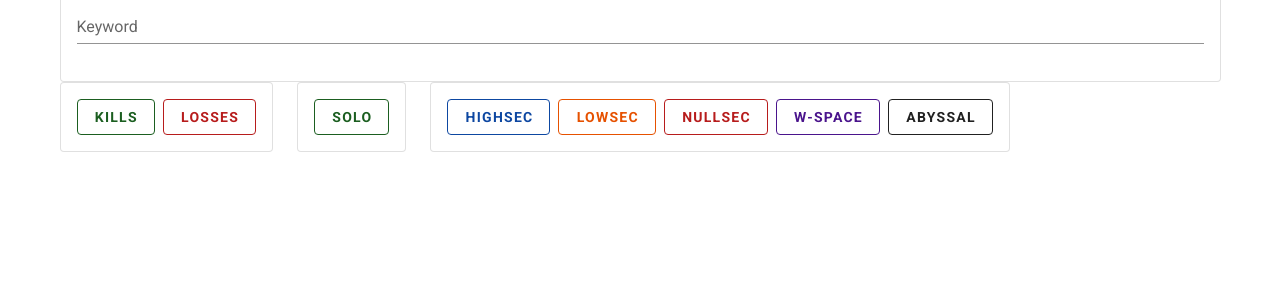
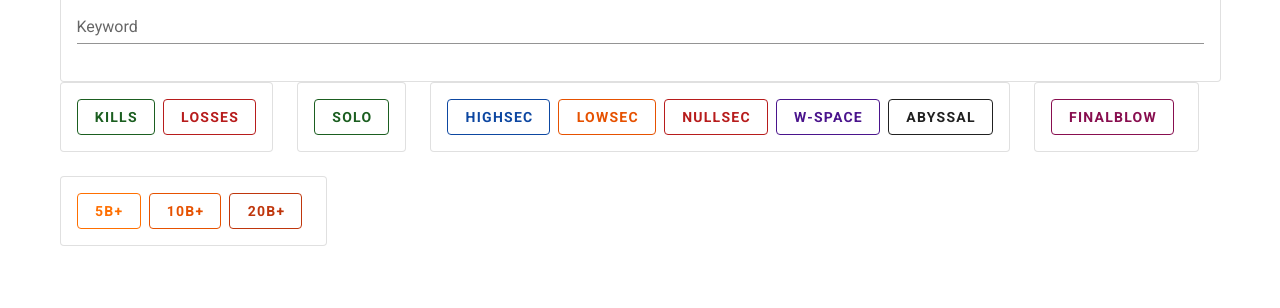
Before and after one commit to LTLPU/zkb-search-tool, a Vue app: page / in a window 1280 px wide. Shown: the part 260-568 px from the top of the page. Built offline with nearby package versions, Linux system fonts and the light colour scheme.

Commit message:
FinalblowとIskValueを追加

```diff
--- a/src/components/SearchTool.vue
+++ b/src/components/SearchTool.vue
@@ -181,6 +181,58 @@
               </v-card-text>
             </v-card>
           </v-col>
+          <v-col md="auto">
+            <v-card
+              class="mx-auto text-no-wrap overflow-x-auto"
+              cols="1"
+              outlined
+            >
+              <v-card-text>
+                <v-btn
+                  outlined
+                  class="mr-2 font-weight-bold"
+                  color="pink darken-4"
+                  @click="addFinalblow()"
+                >
+                  Finalblow
+                </v-btn>
+              </v-card-text>
+            </v-card>
+          </v-col>
+          <v-col md="auto">
+            <v-card
+              class="mx-auto text-no-wrap overflow-x-auto"
+              cols="3"
+              outlined
+            >
+              <v-card-text>
+                <v-btn
+                  outlined
+                  class="mr-2 font-weight-bold"
+                  color="amber darken-4"
+                  @click="addIskValue(5000000000, '5b+')"
+                >
+                  5B+
+                </v-btn>
+                <v-btn
+                  outlined
+                  class="mr-2 font-weight-bold"
+                  color="orange darken-4"
+                  @click="addIskValue(10000000000, '10b+')"
+                >
+                  10B+
+                </v-btn>
+                <v-btn
+                  outlined
+                  class="mr-2 font-weight-bold"
+                  color="deep-orange darken-4"
+                  @click="addIskValue(20000000000, '20b+')"
+                >
+                  20B+
+                </v-btn>
+              </v-card-text>
+            </v-card>
+          </v-col>
         </v-row>
       </v-flex>
     </v-layout>
@@ -269,6 +321,12 @@ export default {
     addAbyssal: function() {
       this.addCriteria(ZkbSearchCriteriaType.Abyssal)
     },
+    addFinalblow: function() {
+      this.addCriteria(ZkbSearchCriteriaType.Finalblow)
+    },
+    addIskValue: function(price, label) {
+      this.addCriteria(ZkbSearchCriteriaType.IskValue, price, label)
+    },
     addSearchItem: function(resultItem) {
       // 検索条件追加
       if (EntityTypeMap.has(resultItem.type)) {
--- a/src/components/entity/ZkbSearchCriteriaItem.js
+++ b/src/components/entity/ZkbSearchCriteriaItem.js
@@ -11,6 +11,8 @@ export class ZkbSearchCriteriaItemFactory {
         return new GankedSearchCriteriaListItem()
       case ZkbSearchCriteriaType.Solo:
         return new SoloSearchCriteriaListItem()
+      case ZkbSearchCriteriaType.Finalblow:
+        return new FinalblowSearchCriteriaListItem()
       case ZkbSearchCriteriaType.Alliance:
         return new AllianceSearchCriteriaListItem(value, label)
       case ZkbSearchCriteriaType.Corporation:
@@ -37,6 +39,8 @@ export class ZkbSearchCriteriaItemFactory {
         return new ConstellationSearchCriteriaListItem(value, label)
       case ZkbSearchCriteriaType.System:
         return new SystemSearchCriteriaListItem(value, label)
+      case ZkbSearchCriteriaType.IskValue:
+        return new IskValueSearchCriteriaListItem(value, label)
       default:
         throw new Error(`invalid itemtype = ${itemType}`)
     }
@@ -150,6 +154,20 @@ export class SoloSearchCriteriaListItem extends ZkbSearchCriteriaItem {
     this._label = 'Solo'
     this._conflictKey = 4
     this._sortOrder = 11
+  }
+}
+
+/**
+ * Finalblow
+ */
+export class FinalblowSearchCriteriaListItem extends ZkbSearchCriteriaItem {
+  constructor() {
+    super()
+    this._type = ZkbSearchCriteriaType.Finalblow
+    this._class = 'mdi-circle-double'
+    this._label = 'Finalblow'
+    this._conflictKey = 5
+    this._sortOrder = 12
   }
 }
 
@@ -366,3 +384,21 @@ export class SystemSearchCriteriaListItem extends ZkbSearchCriteriaValueItem {
     this._sortOrder = 10
   }
 }
+
+/**
+ * IskValue
+ */
+export class IskValueSearchCriteriaListItem extends ZkbSearchCriteriaValueItem {
+  /**
+   *
+   * @param {String} value IskValue
+   * @param {String} label IskValueLabel
+   */
+  constructor(value, label) {
+    super(value, label)
+    this._type = ZkbSearchCriteriaType.IskValue
+    this._class = 'mdi-currency-usd'
+    this._conflictKey = 6
+    this._sortOrder = 13
+  }
+}
--- a/src/components/enum/ZkbSearchCriteriaType.js
+++ b/src/components/enum/ZkbSearchCriteriaType.js
@@ -3,6 +3,7 @@ export const ZkbSearchCriteriaType = {
   Losses: 'losses',
   Ganked: 'ganked',
   Solo: 'solo',
+  Finalblow: 'finalblow-only',
   Alliance: 'alliance',
   Corporation: 'corporation',
   Character: 'character',
@@ -15,5 +16,6 @@ export const ZkbSearchCriteriaType = {
   Ship: 'ship',
   Region: 'region',
   Constellation: 'constellation',
-  System: 'system'
+  System: 'system',
+  IskValue: 'iskValue'
 }
```
